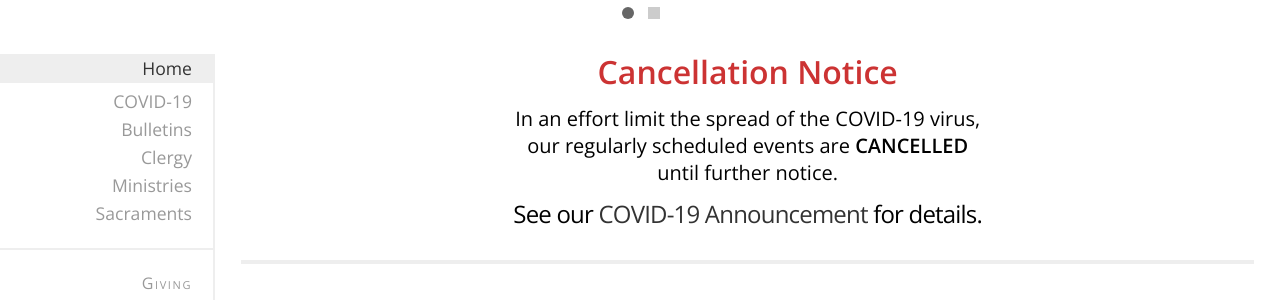
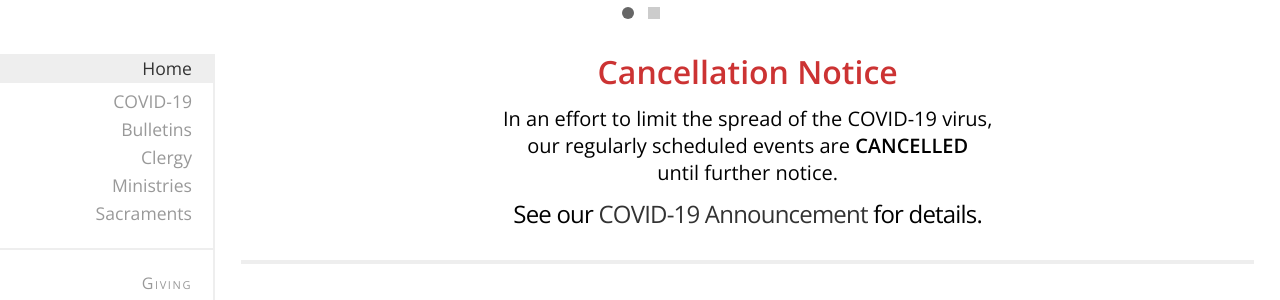
Before and after one commit to stpeterinchains/stpeterinchains.github.io, a Jekyll site: the page built from index.html, in a window 1280 px wide and 900 px high, scrolled down 490 px. Shown: the part 155-455 px from the top of the window. Built offline with Jekyll 4.4.1, drawn with Linux system fonts in a browser that asks for light colours; nearby versions of some CDN libraries.

Commit message:
Minor edits

```diff
--- a/_data/covid19.yml
+++ b/_data/covid19.yml
@@ -6,7 +6,7 @@ title: |
 text: |
   # General Statement
 
-  ## All Masses will be cancelled from Monday March 16 to Sunday April 5
+  ## All Masses will be cancelled from Monday&nbsp;March&nbsp;16 to Sunday&nbsp;April&nbsp;5
 
   In solidarity with the efforts of the government and the community to
   mitigate the further spread of COVID-19, the following safety measures
--- a/_data/index.yml
+++ b/_data/index.yml
@@ -3,7 +3,7 @@
 covid19:
   title: Cancellation Notice
   text: |
-    In an effort limit the spread of the COVID-19 virus,
+    In an effort to limit the spread of the COVID-19 virus,
 
     our regularly scheduled events are **CANCELLED**
 
```
